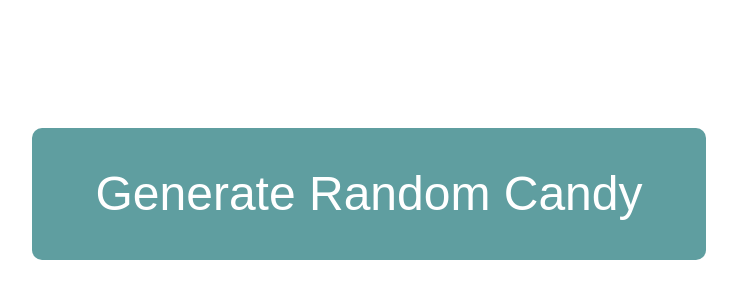
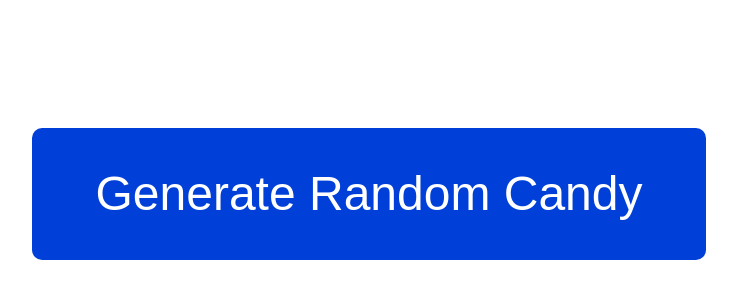
Before and after one commit to mgerverUF/m12-hw12-gerver-michael, a website: page index.html in a window 1280 px wide. Shown: the whole page, without its empty margins (271-1008 px from the left). Drawn offline with Linux system fonts and the light colour scheme.

Commit message:
Change button styling

```diff
--- a/main.css
+++ b/main.css
@@ -17,6 +17,6 @@ button {
     font-family: Arial, Helvetica, sans-serif;
     padding: 3% 5%;
     margin: 10% 0 3% 0;
-    background-color: cadetblue;
+    background-color: #0040D9;
     border-radius: 10px;
 }
```
